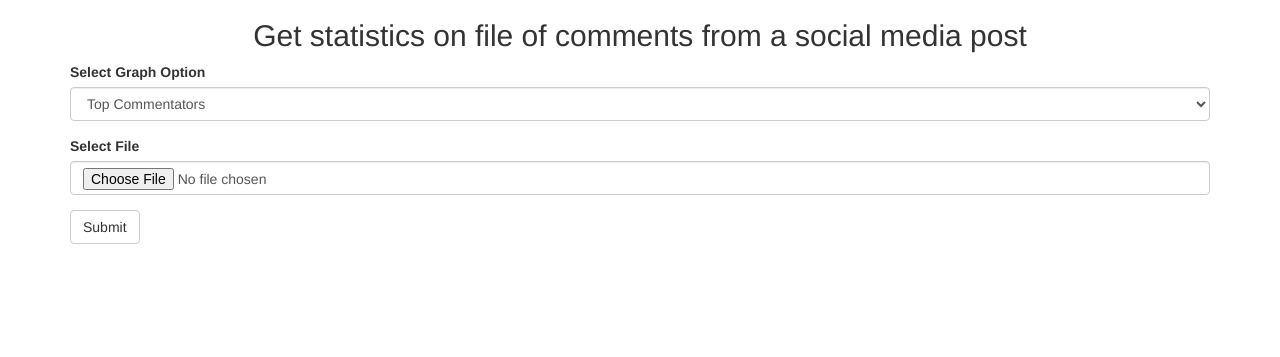
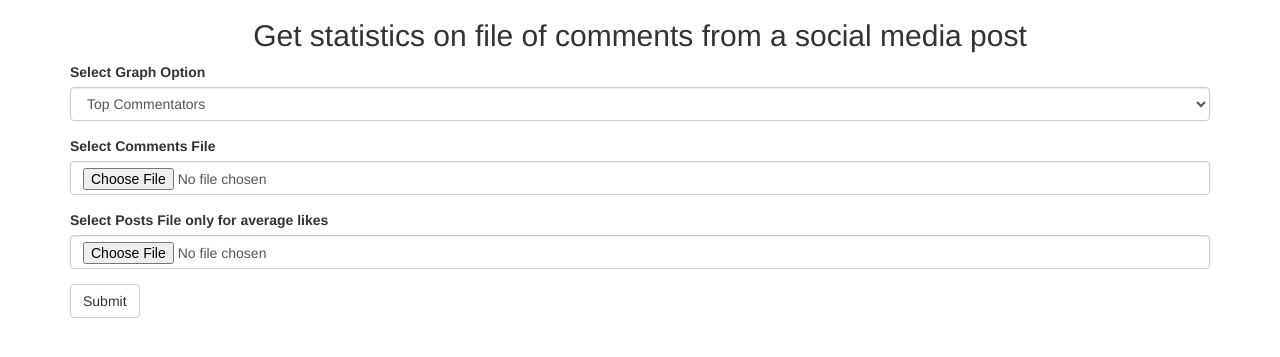
Before and after one commit to CloudandReact/flaskApp, a Flask app: page /fileAnalysis in a window 1280 px wide. Shown: the part 51-408 px from the top of the page. Run offline with Flask 2, Linux system fonts and the light colour scheme; some libraries are stand-ins or nearby versions.

Commit message:
top comments working

```diff
--- a/app.py
+++ b/app.py
@@ -5,6 +5,7 @@ from textblob import Blobber
 import os
 import sentimeAnalysis
 import groupByHour
+import topComments
 import pandas as pd
 
 app = Flask(__name__)
@@ -48,9 +49,10 @@ def fileAnalysis():
 	if request.method=="POST":
 		option = request.form['graphSelection']
 		f =request.files['fileUpload']
+
 		if not f:
 			print("not file entered")
-		else:
+		elif option!="Average likes for top commentators":
 			file_contents = f.stream.read().decode("latin-1")
 			print("before writing to the file")
 			newFile= open("statsFile.csv","w+",encoding='latin-1')
@@ -63,11 +65,28 @@ def fileAnalysis():
 				groupByHour.saveHourGraph("statsFile.csv")
 				return render_template("graph.html",figName="commentsByHour.png",title="Comments per hour of the day")
 			elif option=="Top Commentators":
-				pass
+				topComments.makeTopCommentsGraph("statsFile.csv")
+				return render_template("graph.html",figName="topComments.png",title="top 100 commentators and the number of comments over a period of time")
 			elif option=="General Statistics":
 				dfComments = pd.read_csv("statsFile.csv", parse_dates=['comment_published'],encoding="latin-1")
 				print("hello world statistics")
-				return render_template("generalStats.html",dFrame=dfComments.describe(include='all').to_html(classes="table table-striped"),title="General statistics on the file")
+				return render_template("generalStats.html",dFrame=dfComments.describe(percentiles=[0.25,0.5,0.75,0.85,0.9,0.95,0.97,0.98,0.99]).to_html(classes="table table-striped"),title="General statistics on the file including mean ,standard deviation and percentiles of count of comment")
+		elif option=="Average likes for top commentators":
+			print("in average likes for top commentators need 2 files")
+			postsFile = request.files['fileUploadLikes']
+			if not f or not postsFile:
+				print("need to enter both files")
+			else:
+				file_contents = f.stream.read().decode("latin-1")
+				filePostsContents= postsFile.stream.read().decode("latin-1")
+				print("before writing to the file")
+				newFile= open("statsFile.csv","w+",encoding='latin-1')
+				newFile.write(file_contents)
+				newFile.close()
+				newFile= open("commentsFile.csv","w+",encoding='latin-1')
+				newFile.write(filePostsContents)
+				newFile.close()
+				print("wrote to both files")
 
 
 		print(option)
--- a/templates/fileAnalysis.html
+++ b/templates/fileAnalysis.html
@@ -9,13 +9,16 @@
   			<option  >Top Commentators</option>
   			<option>Comments by hour of the day</option>
   			<option>General Statistics</option>
- 			 <option>All</option>
- 			 <option>5</option>
-			</select>
+ 			 <option>Average likes for top commentators</option>
+ 			</select>
 			</div>
 			<div class="form-group">
-			<label for="selectFile">Select File</label>
+			<label for="selectFile">Select Comments File</label>
 			<input class="form-control" type="file" id="selectFile" name="fileUpload" value={{"request.form.fileUpload"}}>
+			</div>
+			<div class="form-group">
+			<label for="selectFile">Select Posts File only for average likes</label>
+			<input class="form-control" type="file" id="selectFile" name="fileUploadLikes" value={{"request.form.fileUploadLikes"}}>
 			</div>
 			 <button type="submit" class="btn btn-default">Submit</button>
 			</form>
--- a/templates/graph.html
+++ b/templates/graph.html
@@ -1,5 +1,6 @@
 {% extends "BasicNavBar.html" %}
 {% block body %}
 <h2> {{title}}</h2>
+
 <img src="{{ url_for('static', filename=figName) }}"} alt="..." class="img-thumbnail">
 {% endblock %}
```
Also changed, not shown: topComments.py (added, +43 -0 lines).
